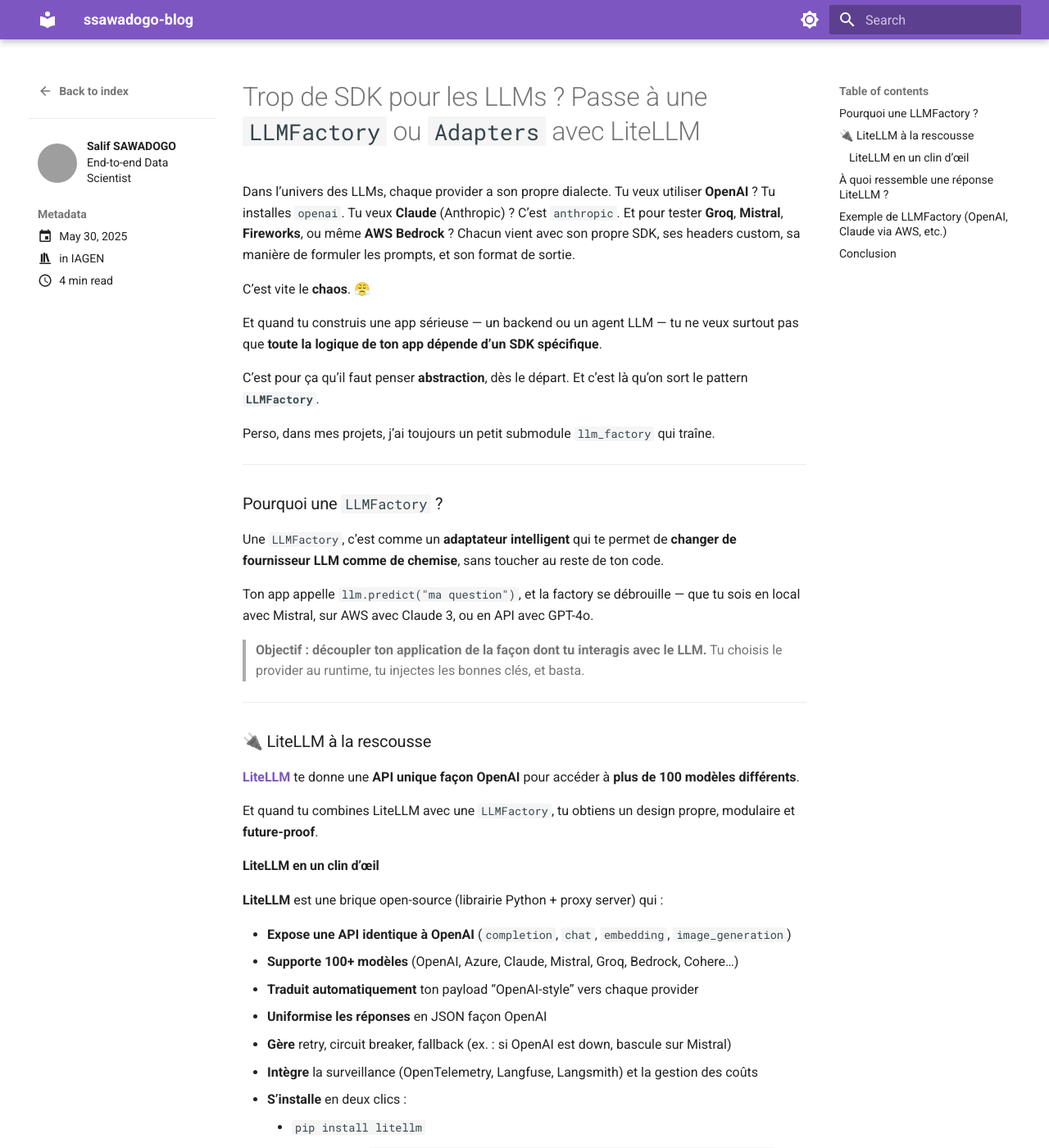
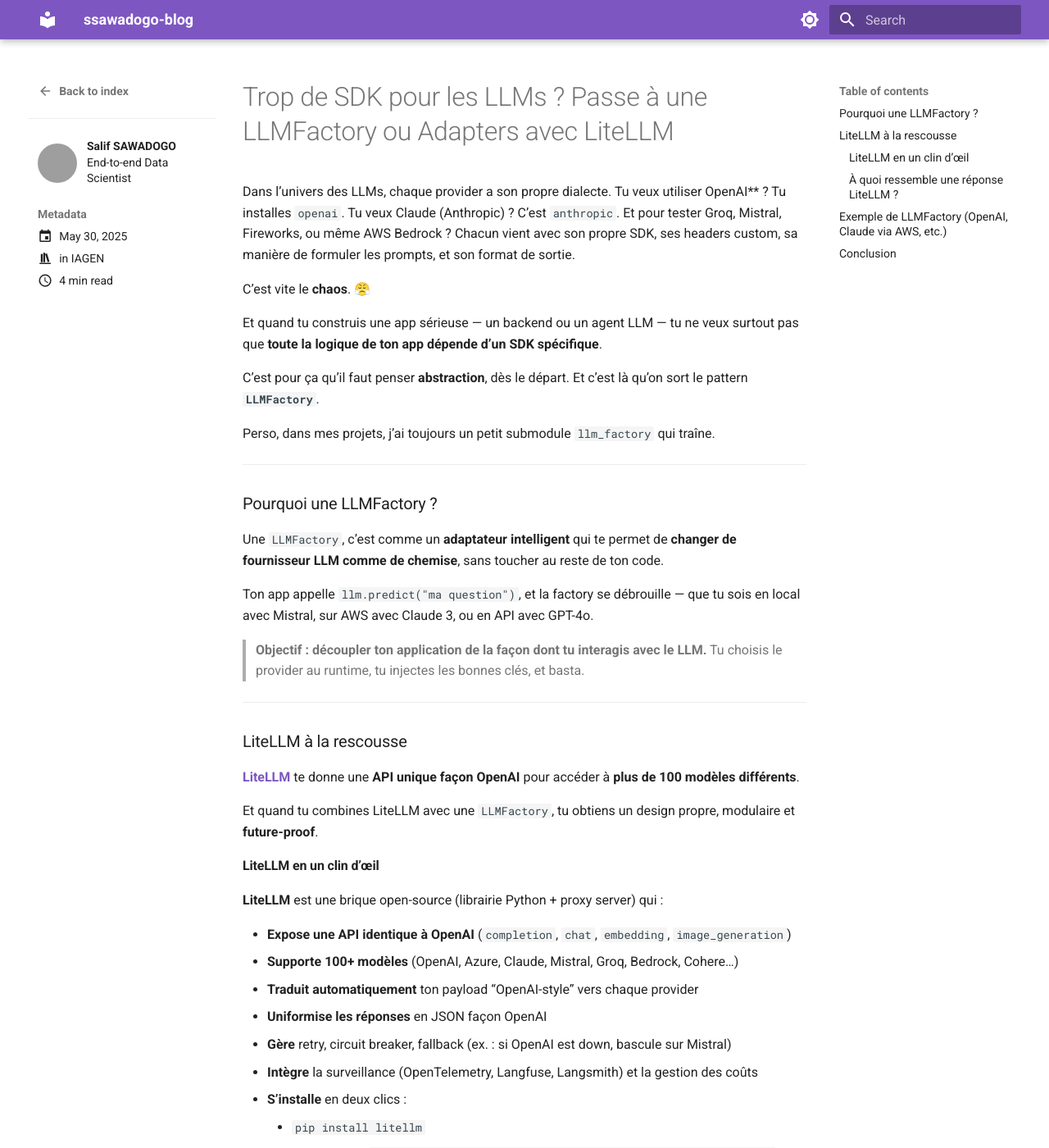
Before and after one commit to sawallesalfo/blog, an MkDocs documentation site: the page built from docs/posts/llm_factory.md, in a window 1280 px wide and 1400 px high. Shown: the whole window at 82% size. Built offline with MkDocs 1.6.1 and Material for MkDocs 9.7.7, drawn with Linux system fonts in a browser that asks for light colours; comment, search, counter and statistics services are not loaded; some of the changed text lies outside the part shown; grey boxes are pictures that could not be loaded.

````diff
--- a/docs/posts/llm_factory.md
+++ b/docs/posts/llm_factory.md
@@ -7,12 +7,12 @@ categories:
 ---
 
 
-# Trop de SDK pour les LLMs ? Passe à une `LLMFactory`  ou `Adapters` avec LiteLLM
+# Trop de SDK pour les LLMs ? Passe à une LLMFactory  ou Adapters avec LiteLLM
 
 Dans l’univers des LLMs, chaque provider a son propre dialecte.
-Tu veux utiliser **OpenAI** ? Tu installes `openai`.
-Tu veux **Claude** (Anthropic) ? C’est `anthropic`.
-Et pour tester **Groq**, **Mistral**, **Fireworks**, ou même **AWS Bedrock** ? Chacun vient avec son propre SDK, ses headers custom, sa manière de formuler les prompts, et son format de sortie.
+Tu veux utiliser OpenAI** ? Tu installes `openai`.
+Tu veux Claude (Anthropic) ? C’est `anthropic`.
+Et pour tester Groq, Mistral, Fireworks, ou même AWS Bedrock ? Chacun vient avec son propre SDK, ses headers custom, sa manière de formuler les prompts, et son format de sortie.
 
 C’est vite le **chaos**. 😤
 
@@ -26,7 +26,7 @@ Perso, dans mes projets, j’ai toujours un petit submodule `llm_factory` qui tr
 
 ---
 
-### Pourquoi une `LLMFactory` ?
+### Pourquoi une LLMFactory ?
 
 Une `LLMFactory`, c’est comme un **adaptateur intelligent** qui te permet de **changer de fournisseur LLM comme de chemise**, sans toucher au reste de ton code.
 
@@ -37,7 +37,7 @@ Ton app appelle `llm.predict("ma question")`, et la factory se débrouille — q
 
 ---
 
-### 🔌 LiteLLM à la rescousse
+### LiteLLM à la rescousse
 
 **[LiteLLM](https://github.com/BerriAI/litellm)** te donne une **API unique façon OpenAI** pour accéder à **plus de 100 modèles différents**.
 
@@ -62,7 +62,7 @@ Et quand tu combines LiteLLM avec une `LLMFactory`, tu obtiens un design propre,
 
 ---
 
-### À quoi ressemble une réponse LiteLLM ?
+#### À quoi ressemble une réponse LiteLLM ?
 
 ```python
 from litellm import completion
````
Also changed, not shown: other parts of docs/posts/llm_factory.md (+1 -1 lines).
